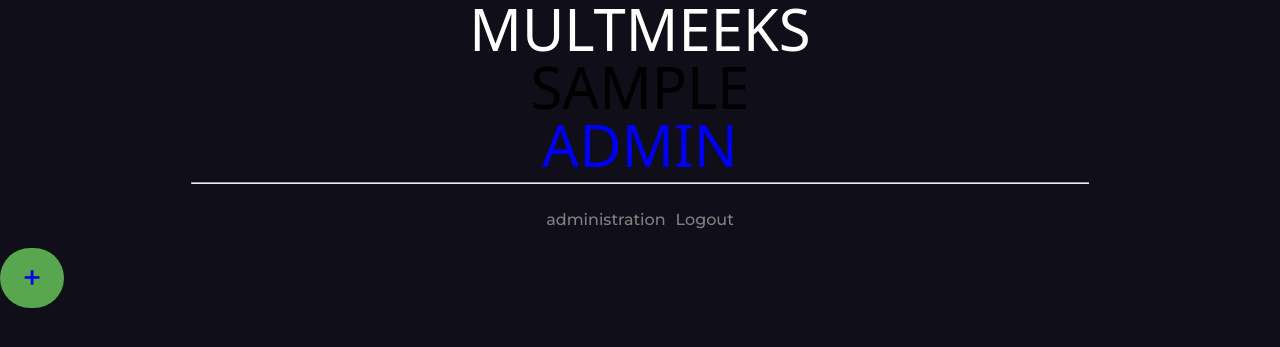
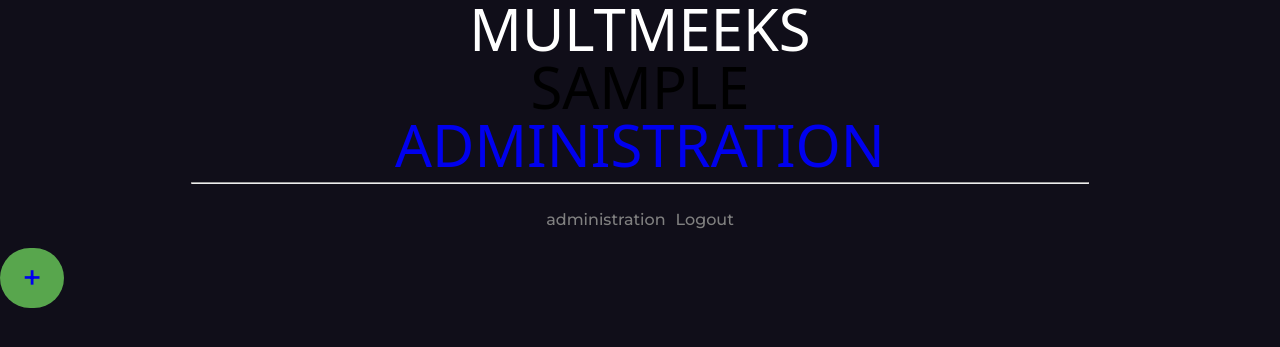
Before and after one commit to TahmazovAziz/multimeeks_up, a Django app: page /adminitration/main in a window 1280 px wide. Shown: the top 347 px of the page. Run offline with Django 5.2, Linux system fonts and the light colour scheme; the visitor is signed in with stand-in values (Sample User, id 1); data that the repository does not hold is empty; some libraries are stand-ins or nearby versions; some web fonts are replaced.

Commit message:
edit admin_pag

```diff
--- a/multimeeks/administration/templates/administration/all_view.html
+++ b/multimeeks/administration/templates/administration/all_view.html
@@ -1,6 +1,6 @@
 
 {%extends "main/base.html"%}
-{%block administration%}<h1><a href="{% url "administration" %}">ADMIN</a></h1>{%endblock%}
+{%block administration%}<h1><a href="{% url "administration" %}">administration</a></h1>{%endblock%}
 {%block content%}
 {% load static %}
 <link rel="stylesheet" href="{% static "css/index.css"%}">
```
